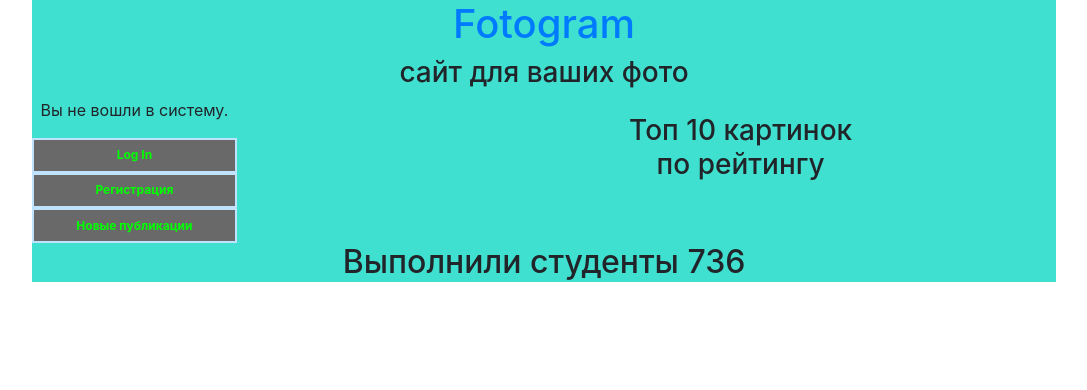
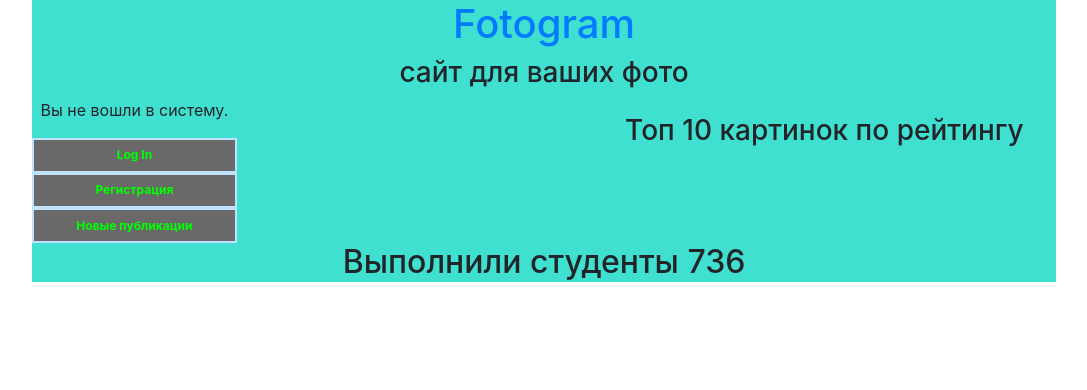
Before and after one commit to qruk/imagehub, a Django app: template imgprovider/templates/display_image_posts.html in a window 1280 px wide. Shown: the top 390 px of the page, without its empty margins (96-1183 px from the left). Run offline with Django 3.2, Linux system fonts and the light colour scheme; the template is opened without the code that fills it, so the values that code supplies are empty; some libraries are stand-ins or nearby versions.

Commit message:
margin try

```diff
--- a/imgprovider/templates/baseBlock.html
+++ b/imgprovider/templates/baseBlock.html
@@ -65,11 +65,11 @@
 
         .p {
              width:200%;
-             margin:2% 2% 2% 20%;
+             margin:2% 30% 2% 30%;
         }
 
         .h3 {
-             margin:2% 30% 2% 30%;
+             margin:2% 2% 2% 30%;
         }
 
 
```
